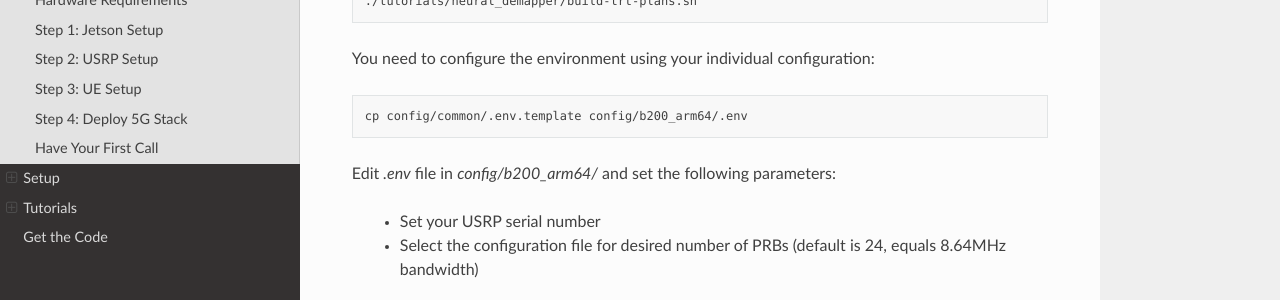
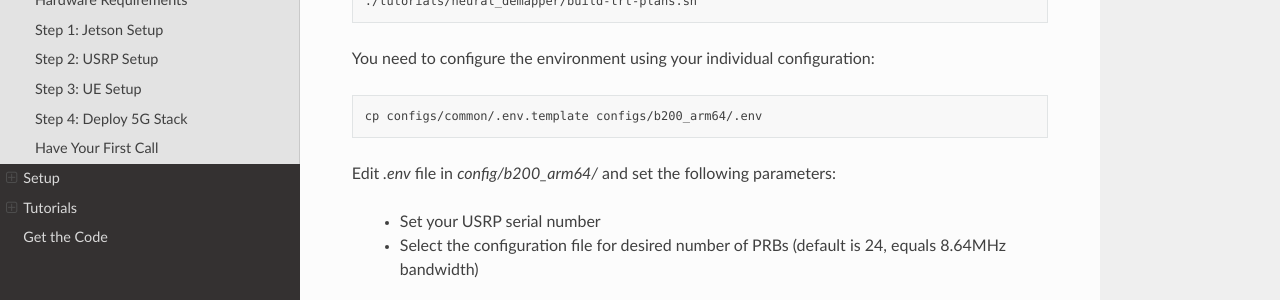
Before and after one commit to NVlabs/sionna-rk, a Sphinx documentation site: the page built from doc/source/quickstart.rst, in a window 1280 px wide and 900 px high, scrolled down 5268 px. Shown: the part 151-451 px from the top of the window. Built offline with Sphinx 7.4.7 and the Read the Docs theme 3.1.0, drawn with Linux system fonts in a browser that asks for light colours; pages that are not in the unit, such as notebooks, are missing from menus.

Commit message:
docs: fix typo in quick_start.rst (config -> configs)

```diff
--- a/doc/source/quickstart.rst
+++ b/doc/source/quickstart.rst
@@ -238,7 +238,7 @@ You need to configure the environment using your individual configuration:
 
 .. code-block:: bash
 
-   cp config/common/.env.template config/b200_arm64/.env
+   cp configs/common/.env.template configs/b200_arm64/.env
 
 Edit `.env` file in `config/b200_arm64/` and set the following parameters:
 
```
